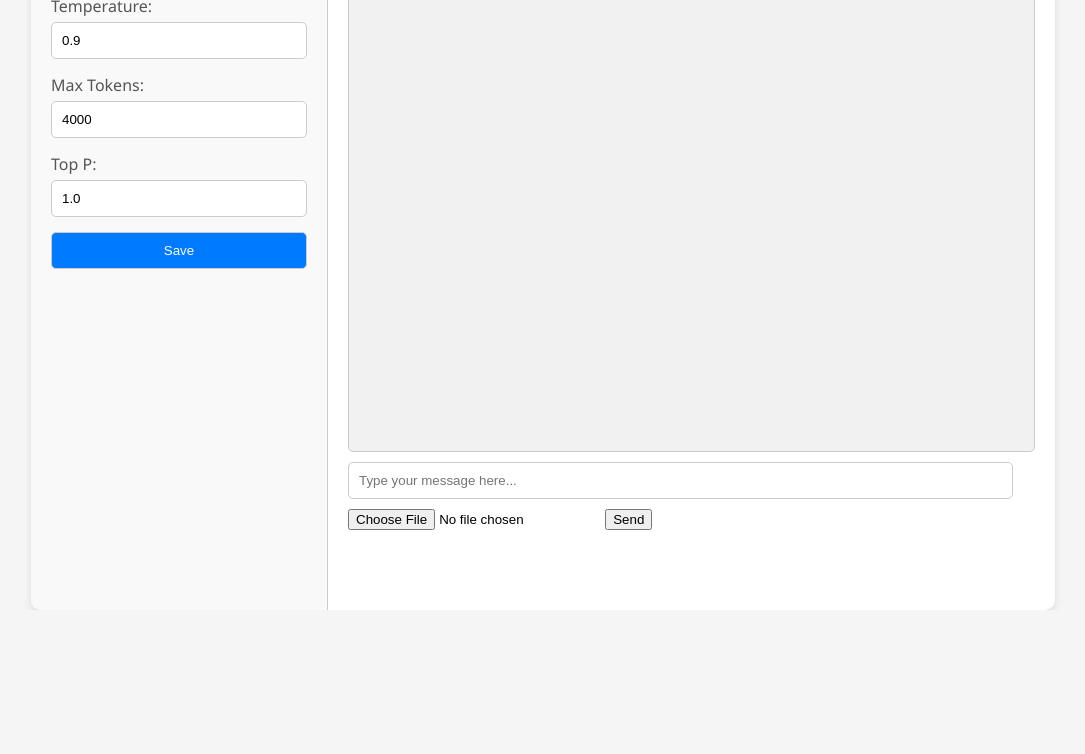
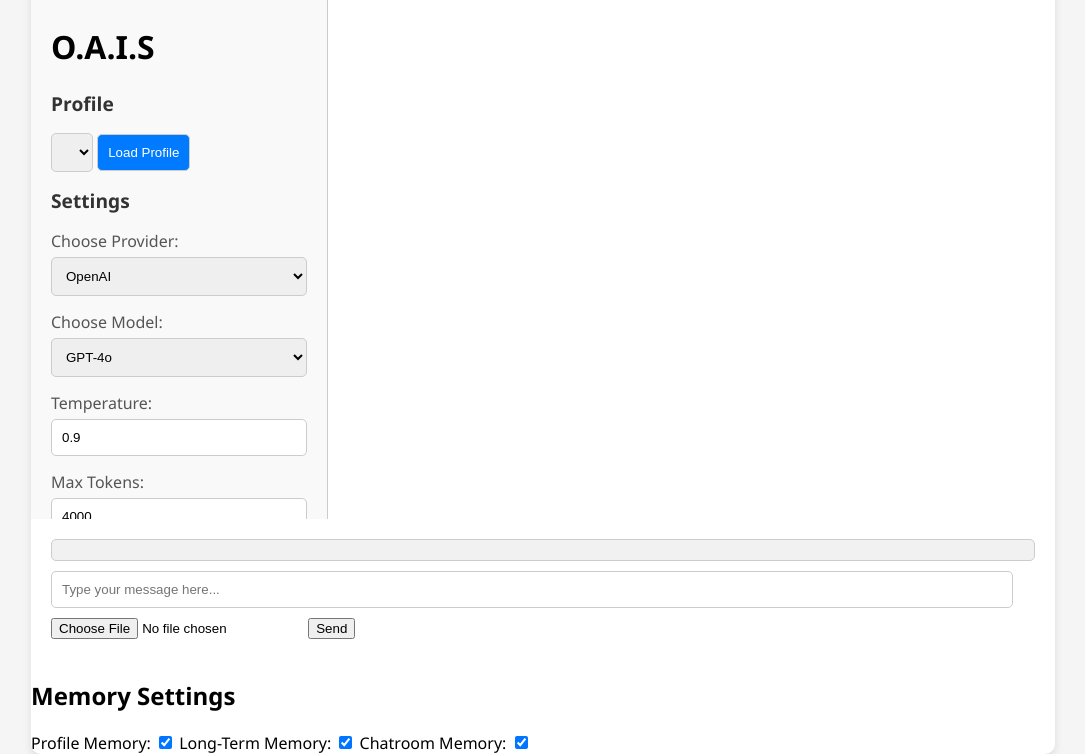
Before and after one commit to sulaimonao/O.A.I.S, a Flask app: page / in a window 1280 px wide. Shown: the part 341-1095 px from the top of the page, without its empty margins (97-1182 px from the left). Before the commit the page ends 951 px from the top, so only its background shows below. Run offline with Flask 3, Linux system fonts and the light colour scheme; lists and menus that the app fills with data are empty; parts of the project's set-up code (start-up, migrations or seed data) failed here and were passed over; some libraries are stand-ins or nearby versions.

Commit message:
user profiles

```diff
--- a/main.py
+++ b/main.py
@@ -2,7 +2,7 @@ import os
 import json
 import logging
 import asyncio
-from flask import Flask, render_template, request, jsonify, session
+from flask import Flask, render_template, request, jsonify, session, redirect, url_for
 from flask_socketio import SocketIO, emit
 import openai
 import google.generativeai as genai
@@ -11,7 +11,7 @@ from tools.intent_parser import parse_intent, handle_write_to_file, handle_execu
 from tools.code_execution import execute_code
 from tools.file_operations import read_file, write_file
 from tools.system_operations import list_usb_devices, list_bluetooth_devices, capture_image, record_audio, execute_command
-from tools.database import init_db, add_message, get_conversation_history, get_user_profile, set_user_profile
+from tools.database import init_db, add_message, get_conversation_history_for_user, create_new_user, get_all_user_profiles, set_user_profile
 
 app = Flask(__name__)
 app.config['SECRET_KEY'] = 'secret!'
@@ -28,10 +28,23 @@ genai.configure(api_key=Config.GOOGLE_API_KEY)
 # Initialize the database
 init_db()
 
-@app.route('/')
+@app.route('/', methods=['GET', 'POST'])
 def index():
-    session['id'] = os.urandom(24).hex()
-    return render_template('index.html')
+    if request.method == 'POST':
+        username = request.form['username']
+        if 'new_profile' in request.form:
+            create_new_user(username)
+        session['username'] = username
+        return redirect(url_for('chat'))
+    else:
+        profiles = get_all_user_profiles()
+        return render_template('index.html', profiles=profiles)
+
+@app.route('/chat')
+def chat():
+    if 'username' not in session:
+        return redirect(url_for('index'))
+    return render_template('index.html', username=session['username'])  # Render index.html
 
 @app.route('/upload', methods=['POST'])
 def upload():
@@ -73,11 +86,11 @@ def execute():
 
 @socketio.on('message')
 def handle_message(data):
-    session_id = session.get('id')
-    user_id = session_id
+    if 'username' not in session:
+        emit('message', {'error': 'User not authenticated. Please log in or create a new profile.'})
+        return
 
-    if 'user_profile' not in session:
-        session['user_profile'] = {'name': None, 'awaiting_confirmation': False}
+    user_id = session['username']
 
     data = json.loads(data)
     message = data['message']
@@ -86,6 +99,7 @@ def handle_message(data):
     filename = data.get('filename')
     custom_engine = data.get('customEngine')
     config = data.get('config', {})
+
     if custom_engine:
         model = custom_engine
 
@@ -102,22 +116,19 @@ def handle_message(data):
     # Store the user's message
     add_message(session_id, user_id, 'user', message, provider)
 
-    # Retrieve conversation history
-    history = get_conversation_history(session_id)
+    # Retrieve conversation history for the user
+    history = get_conversation_history_for_user(user_id)
 
     try:
         # Format history for the selected LLM provider
         formatted_history = []
         if provider == 'openai':
-            # Example formatting for OpenAI (Assuming history is a list of tuples)
             formatted_history = [{"role": item[0], "content": item[1]} for item in history]
-            # Add the system prompt and the current user message
             formatted_history.append({"role": "system", "content": Config.SYSTEM_PROMPT})
             formatted_history.append({"role": "user", "content": message})
         elif provider == 'google':
-            # TODO: Format history for Google Gemini (You'll need to adjust this based on Gemini's API)
-            # Example (replace with actual Gemini formatting):
-            # formatted_history = "\n".join([f"{item[0]}: {item[1]}" for item in history]) + f"\nUser: {message}"
+            formatted_history = [{"role": item[0], "content": item[1]} for item in history]
+            formatted_history = "\n".join([f"{item[0]}: {item[1]}" for item in history]) + f"\nUser: {message}"
             pass
 
         # Handle user introduction and confirmation
--- a/static/script.js
+++ b/static/script.js
@@ -2,6 +2,85 @@ $(document).ready(function() {
     var socket = io();
     var selectedModel = 'gpt-4o';  // Default model
     var selectedProvider = 'openai';  // Default provider
+
+    // Login/Registration Form Handling
+    $('#login-form').submit(function(event) {  // Assuming your login form has the ID 'login-form'
+        event.preventDefault();
+
+        // Retrieve username and password from the form
+        const username = $('#username-input').val();  // Adjust the ID if needed
+        const password = $('#password-input').val();  // Adjust the ID if needed
+
+        // Send AJAX request to the server for login
+        $.ajax({
+            url: '/',  // Assuming your login route is at the root URL
+            type: 'POST',
+            data: { username: username, password: password },  // You might need to adjust this based on your Flask backend
+            success: function(response) {
+                if (response.redirect) {
+                    // Redirect to the chat interface on successful login
+                    window.location.href = response.redirect;
+                } else {
+                    // Display an error message if login fails
+                    alert(response.error);
+                }
+            },
+            error: function() {
+                alert('An error occurred during login. Please try again.');
+            }
+        });
+    });
+
+    // New Profile Creation Form Handling
+    $('#new-profile-form').submit(function(event) {  // Assuming your new profile form has the ID 'new-profile-form'
+        event.preventDefault();
+
+        // Retrieve new profile name from the form
+        const newProfileName = $('#new-profile-name').val();  // Adjust the ID if needed
+
+        // Send AJAX request to the server to create a new profile
+        $.ajax({
+            url: '/',
+            type: 'POST',
+            data: { username: newProfileName, new_profile: true },  // Indicate new profile creation
+            success: function(response) {
+                if (response.redirect) {
+                    // Redirect to the chat interface after creating a new profile
+                    window.location.href = response.redirect;
+                } else {
+                    // Display an error message if profile creation fails
+                    alert(response.error);
+                }
+            },
+            error: function() {
+                alert('An error occurred while creating a new profile. Please try again.');
+            }
+        });
+    });
+
+    // Profile Selection Handling (if applicable)
+    $('#profile-select').change(function() {  // Assuming your profile dropdown has the ID 'profile-select'
+        const selectedProfile = $(this).val();
+
+        // Send AJAX request to the server with the selected profile
+        $.ajax({
+            url: '/',
+            type: 'POST',
+            data: { username: selectedProfile },
+            success: function(response) {
+                if (response.redirect) {
+                    // Redirect to the chat interface after selecting a profile
+                    window.location.href = response.redirect;
+                } else {
+                    // Handle any errors from the server
+                    alert(response.error);
+                }
+            },
+            error: function() {
+                alert('An error occurred while selecting a profile. Please try again.');
+            }
+        });
+    });
 
     // Function to update model options based on provider
     function updateModelOptions(provider) {
--- a/templates/index.html
+++ b/templates/index.html
@@ -8,12 +8,16 @@
 </head>
 <body>
     <div id="container">
-        <div id="header">
-            <img src="/static/images/logo3.png" alt="O.A.I.S Logo" id="logo">
+        <div id="settings-sidebar">
+            <div id="logo-section">
+                <img src="/static/images/logo.png" alt="O.A.I.S Logo">
                 <h1>O.A.I.S</h1>
             </div>
-        <div id="main-content">
-            <div id="settings-sidebar">
+            <h2>Profile</h2>
+            <select id="profile-select">
+                <!-- Profiles will be populated here -->
+            </select>
+            <button type="button" id="load-profile">Load Profile</button>
             <h2>Settings</h2>
             <form id="settings-form">
                 <label for="provider-select">Choose Provider:</label>
@@ -36,7 +40,6 @@
                 <input type="number" id="max-tokens" value="4000" step="100" min="1">
                 <label for="top-p">Top P:</label>
                 <input type="number" id="top-p" value="1.0" step="0.1" min="0" max="1">
-                    <button type="button" id="save-settings">Save</button>
             </form>
         </div>
         <div id="chat-container">
@@ -47,6 +50,14 @@
                 <button type="submit">Send</button>
             </form>
         </div>
+        <div id="memory-sidebar">
+            <h2>Memory Settings</h2>
+            <label for="profile-memory">Profile Memory:</label>
+            <input type="checkbox" id="profile-memory" checked>
+            <label for="long-term-memory">Long-Term Memory:</label>
+            <input type="checkbox" id="long-term-memory" checked>
+            <label for="chatroom-memory">Chatroom Memory:</label>
+            <input type="checkbox" id="chatroom-memory" checked>
         </div>
     </div>
 
--- a/tools/database.py
+++ b/tools/database.py
@@ -52,3 +52,20 @@ def set_user_profile(session_id, name):
         'INSERT OR REPLACE INTO user_profiles (session_id, name) VALUES (?, ?)',
         [session_id, name]
     )
+
+def get_conversation_history_for_user(user_id):
+    return query_db(
+        'SELECT role, content FROM messages WHERE user_id = ? ORDER BY timestamp',
+        [user_id]
+    )
+
+def create_new_user(username):
+    query_db(
+        'INSERT INTO user_profiles (name) VALUES (?)',
+        [username]
+    )
+
+def get_all_user_profiles():
+    return query_db(
+        'SELECT name FROM user_profiles'
+    )
```
Lines whose indentation alone changed are shown as unchanged.
